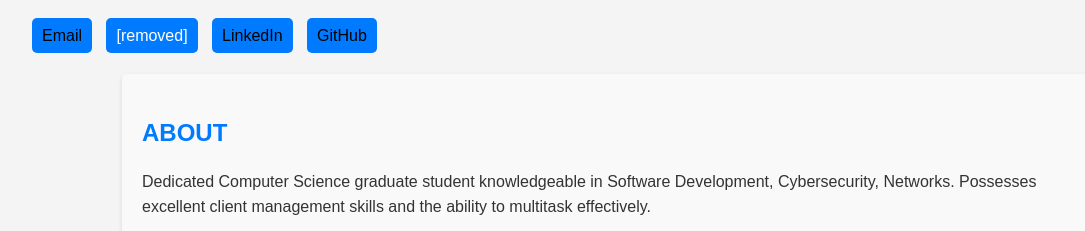
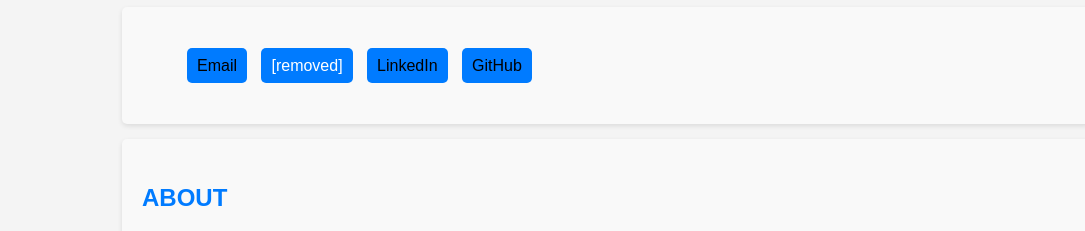
Before and after one commit to sukkrishvar-vijay/Portfolio, a plain HTML site: page index.html in a window 1280 px wide. Shown: the part 96-327 px from the top of the page, without its empty margins (33-1118 px from the left). Drawn offline with Linux system fonts and the light colour scheme.

Commit message:
Update style.css

```diff
--- a/style.css
+++ b/style.css
@@ -20,7 +20,7 @@ body {
     margin-bottom: 10px;
   }
 
-  .section {
+  .section, .links {
     margin-bottom: 20px;
     background-color: #f9f9f9;
     padding: 20px;
```
